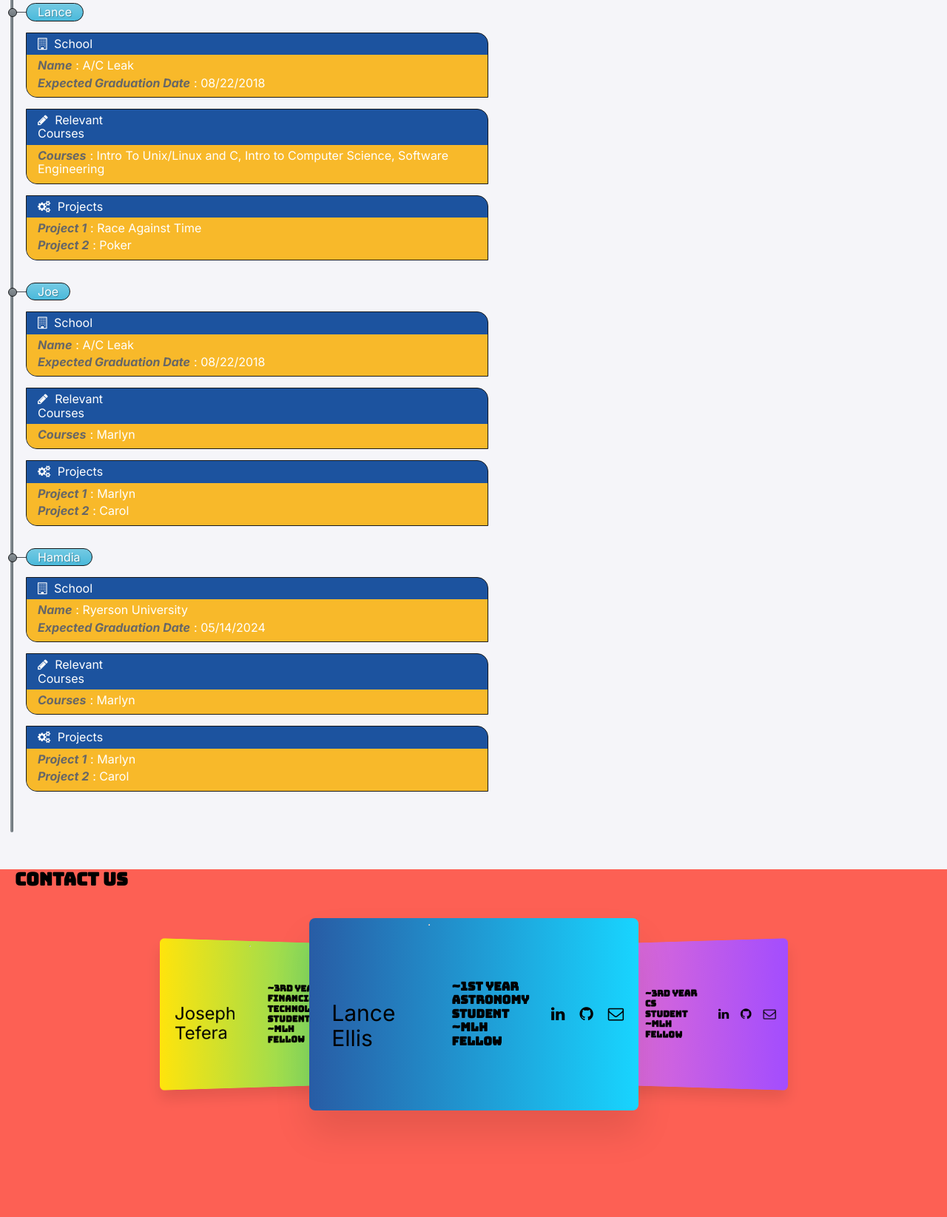
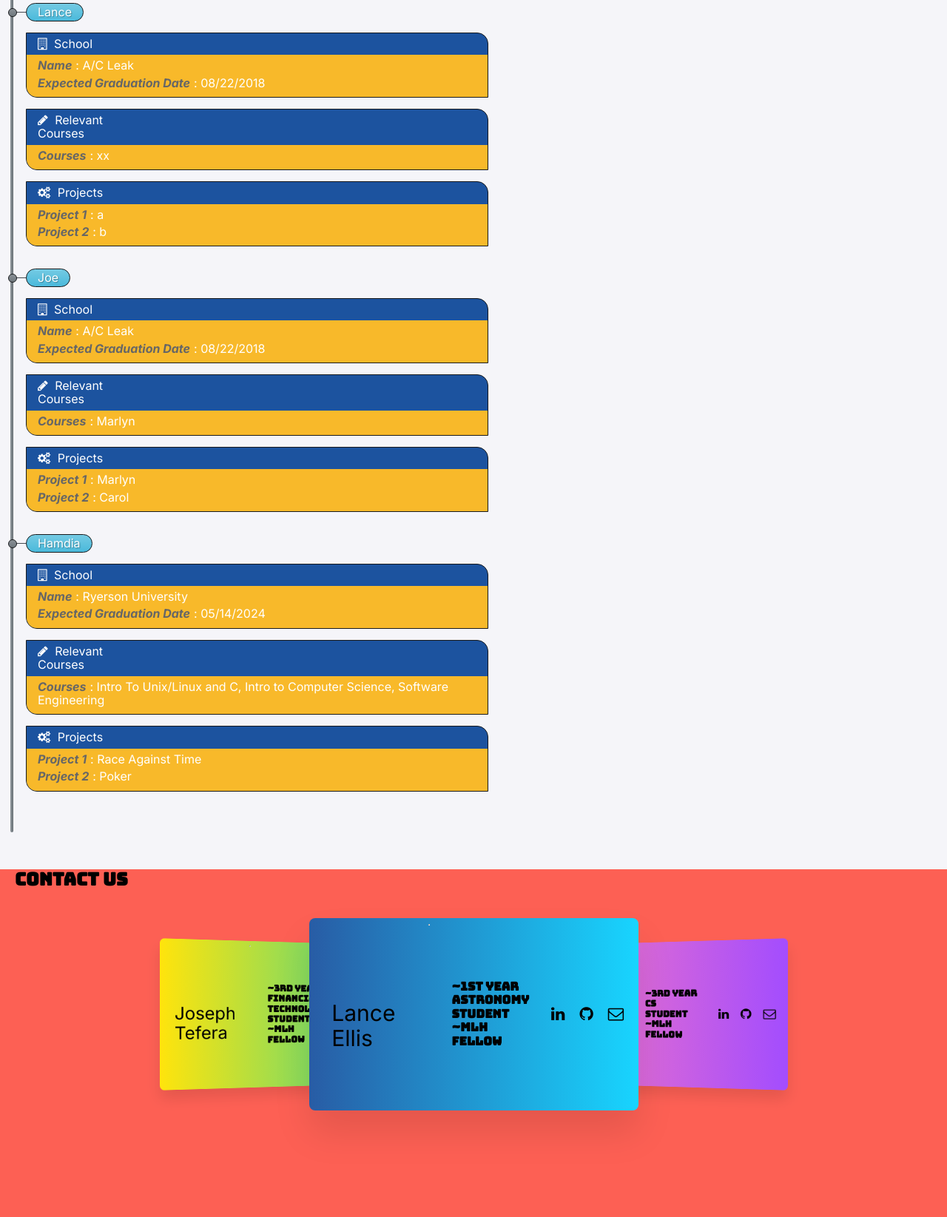
Before and after one commit to khattakdev/FlaskPortfolioSite, a Flask app: page / in a window 1280 px wide; the page is wider, and only the part inside the window is pictured. Shown: the part 1025-2670 px from the top of that part at 74% size. Run offline with Flask 2, Linux system fonts and the light colour scheme.

Commit message:
minor edit

```diff
--- a/app/templates/index.html
+++ b/app/templates/index.html
@@ -45,7 +45,7 @@
 						<i class="fa fa-pencil text-info" aria-hidden="true"></i> Relevant Courses
 					  </div>
 					  <div class="box-content">
-						<div class="box-item"><strong>Courses</strong>: Intro To Unix/Linux and C, Intro to Computer Science, Software Engineering</div>
+						<div class="box-item"><strong>Courses</strong>: xx</div>
 					  </div>
 					</div>
 				  </div>
@@ -55,8 +55,8 @@
 						<i class="fa fa-cogs text-info" aria-hidden="true"></i> Projects
 					  </div>
 					  <div class="box-content">
-						<div class="box-item"><strong>Project 1</strong>: Race Against Time</div>
-						<div class="box-item"><strong>Project 2</strong>: Poker</div>
+						<div class="box-item"><strong>Project 1</strong>: a</div>
+						<div class="box-item"><strong>Project 2</strong>: b</div>
 					  </div>
 					</div>
 				  </div>
@@ -126,7 +126,7 @@
 						<i class="fa fa-pencil text-info" aria-hidden="true"></i> Relevant Courses
 					  </div>
 					  <div class="box-content">
-						<div class="box-item"><strong>Courses</strong>: Marlyn</div>
+						<div class="box-item"><strong>Courses</strong>: Intro To Unix/Linux and C, Intro to Computer Science, Software Engineering</div>
 					  </div>
 					</div>
 				  </div>
@@ -136,8 +136,8 @@
 						<i class="fa fa-cogs text-info" aria-hidden="true"></i> Projects
 					  </div>
 					  <div class="box-content">
-						<div class="box-item"><strong>Project 1</strong>: Marlyn</div>
-						<div class="box-item"><strong>Project 2</strong>: Carol</div>
+						<div class="box-item"><strong>Project 1</strong>: Race Against Time</div>
+						<div class="box-item"><strong>Project 2</strong>: Poker</div>
 					  </div>
 					</div>
 				  </div>
```
